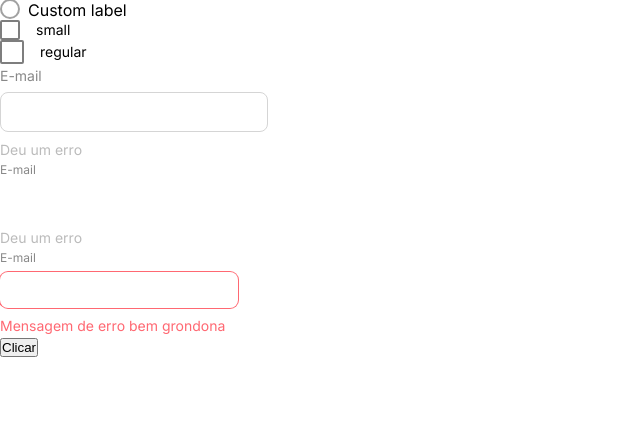
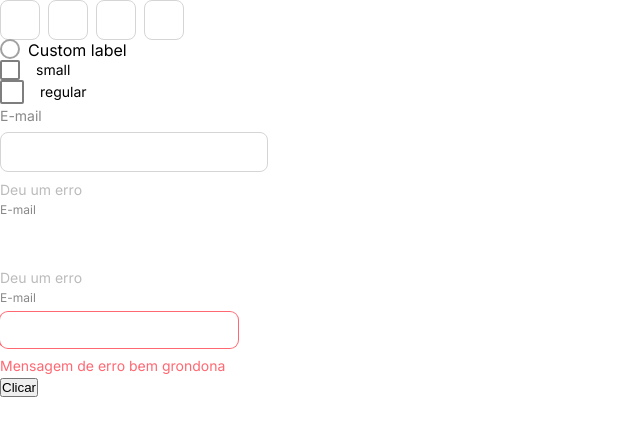
Before and after one commit to deyvisonborges-portfolio/eshop-front-authorizer, a Next.js app: page / in a window 1280 px wide. Shown: the top 436 px of the page, without its empty margins (0-640 px from the left). Built offline with nearby package versions, Linux system fonts and the light colour scheme.

Commit message:
feat/app - working in otp page

```diff
--- /dev/null
+++ b/src/@lib-ui/src/core-components/input-otp/index.tsx
@@ -0,0 +1,65 @@
+"use client";
+
+import { type KeyboardEvent, useRef, useState } from "react";
+import styles from "./input-otp.module.css";
+
+interface InputOTPProps {
+  length?: number;
+  onComplete?: (code: string) => void;
+}
+
+export default function InputOTP({ length = 4, onComplete }: InputOTPProps) {
+  const [otp, setOtp] = useState<string[]>(new Array(length).fill(""));
+  const inputRefs = useRef<HTMLInputElement[]>([]);
+
+  const handleChange = (index: number, value: string) => {
+    if (isNaN(Number(value))) return;
+
+    const newOtp = [...otp];
+    newOtp[index] = value;
+    setOtp(newOtp);
+
+    // Move to next input if value is entered
+    if (value !== "" && index < length - 1) {
+      inputRefs.current[index + 1]?.focus();
+    }
+
+    // Check if OTP is complete
+    if (newOtp.every((val) => val !== "") && onComplete) {
+      onComplete(newOtp.join(""));
+    }
+  };
+
+  const handleKeyDown = (index: number, e: KeyboardEvent<HTMLInputElement>) => {
+    if (e.key === "Backspace" && otp[index] === "" && index > 0) {
+      // Move to previous input on backspace if current input is empty
+      inputRefs.current[index - 1]?.focus();
+    } else if (e.key === "ArrowLeft" && index > 0) {
+      // Move to previous input on left arrow
+      inputRefs.current[index - 1]?.focus();
+    } else if (e.key === "ArrowRight" && index < length - 1) {
+      // Move to next input on right arrow
+      inputRefs.current[index + 1]?.focus();
+    }
+  };
+
+  return (
+    <div className={styles.container}>
+      {otp.map((digit, index) => (
+        <input
+          key={index}
+          ref={(el) => {
+            if (el) inputRefs.current[index] = el;
+          }}
+          type="number"
+          maxLength={1}
+          value={digit}
+          onChange={(e) => handleChange(index, e.target.value.slice(-1))}
+          onKeyDown={(e) => handleKeyDown(index, e)}
+          className={styles.input}
+          aria-label={`Digit ${index + 1}`}
+        />
+      ))}
+    </div>
+  );
+}
--- /dev/null
+++ b/src/@lib-ui/src/core-components/input-otp/input-otp.module.css
@@ -0,0 +1,30 @@
+.container {
+  display: flex;
+  gap: 8px;
+}
+
+.input {
+  width: 40px;
+  height: 40px;
+  border: 1px solid var(--color-gray-3);
+  border-radius: var(--border-radius-8);
+  text-align: center;
+  font-size: var(--font-size-16-);
+  outline: none;
+  transition: all 0.2s ease;
+}
+
+.input:focus {
+  border-color: var(--color-gray-7);
+  box-shadow: 0 0 0 2px var(--color-gray-2);
+}
+
+.input::-webkit-outer-spin-button,
+.input::-webkit-inner-spin-button {
+  -webkit-appearance: none;
+  margin: 0;
+}
+
+.input[type="number"] {
+  -moz-appearance: textfield;
+}
--- /dev/null
+++ b/src/app/(authentication)/otp/page.tsx
@@ -0,0 +1,5 @@
+import { OTPPage } from "@/app/modules/authentication/features/otp/otp.page";
+
+export default function OtpAppPage() {
+  return <OTPPage />;
+}
--- a/src/app/modules/authentication/features/login/login.page.tsx
+++ b/src/app/modules/authentication/features/login/login.page.tsx
@@ -6,6 +6,7 @@ import { Button, Form, Heading, Input, Text } from "@/@lib-ui";
 import { useForm } from "react-hook-form";
 import { z } from "zod";
 import { zodResolver } from "@hookform/resolvers/zod";
+import { redirect } from "next/navigation";
 // import Github from "@/@lib-icons/src/icons/github";
 // import GoogleDrive from "@/@lib-icons/src/icons/google";
 
@@ -87,6 +88,7 @@ export function LoginPage() {
         message: result?.error || "Unknown error",
       });
     }
+    setTimeout(redirect("/otp"));
   };
 
   return (
--- a/src/app/page.tsx
+++ b/src/app/page.tsx
@@ -1,6 +1,7 @@
 "use client";
 import { Button, Form, Input } from "@/@lib-ui";
 import { InputCheckbox } from "@/@lib-ui/src/core-components/input-checkbox";
+import InputOTP from "@/@lib-ui/src/core-components/input-otp";
 import { InputRadio } from "@/@lib-ui/src/core-components/input-radio";
 import { EyeIcon } from "@/lib/icons/eye";
 // import { Button } from "@/components/button";
@@ -80,6 +81,7 @@ import { ThemeProvider } from "@/styles/theme.provider";
 export default function Home() {
   return (
     <ThemeProvider>
+      <InputOTP />
       <Form onSubmit={() => console.log("fe")}>
         <InputRadio
           radioSize="small"
--- a/src/hooks/use-session.ts
+++ b/src/hooks/use-session.ts
@@ -1,4 +1,6 @@
-import { useEffect, useState } from "react";
+"use client";
+
+import { useEffect, useLayoutEffect, useState } from "react";
 
 export function useSession() {
   const [session, setSession] = useState<{
```
Also changed, not shown: src/app/modules/authentication/features/otp/otp.page.tsx (added, +48 -0 lines), src/providers/with-session-protection.hoc.tsx (added, +7 -0 lines).
